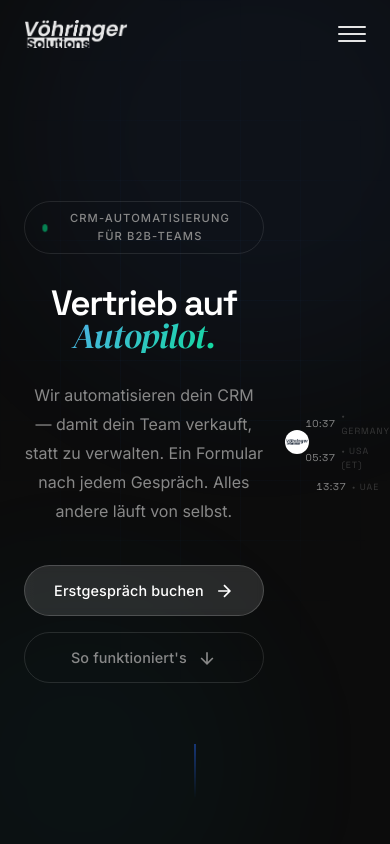
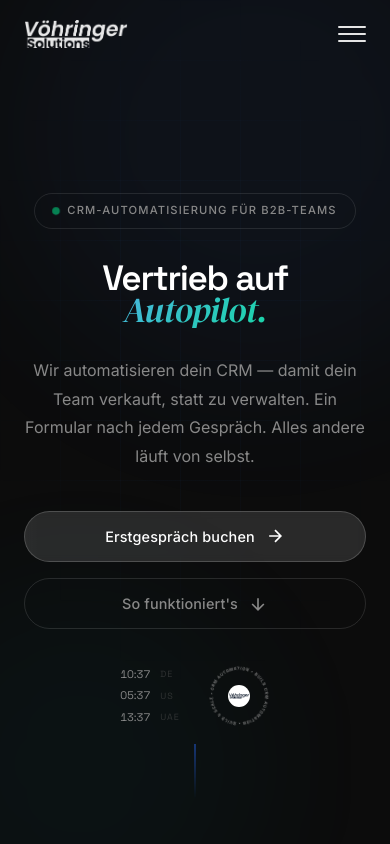
Before and after one commit to voehringersolutions/webseite, a website: page index.html in a window 390 px wide. Shown: the top 844 px of the page. Drawn offline with Linux system fonts and the light colour scheme; animation ran at ten frames a second.

Commit message:
Fix mobile layout: inline badge + timezone below hero buttons
On mobile (<768px), the absolute-positioned badge and timezone are
hidden and replaced with an inline version that flows naturally
below the CTA buttons, preventing overlap with hero text.

Co-Authored-By: Claude Opus 4.6 (1M context) <noreply@anthropic.com>

```diff
--- a/css/styles.css
+++ b/css/styles.css
@@ -898,51 +898,95 @@ ul {
     .rotating-badge {
         width: 110px;
         height: 110px;
-        bottom: 100px;
+        bottom: 80px;
         right: 30px;
     }
     .rotating-badge__text { font-size: 10px; }
     .rotating-badge__icon { width: 36px; height: 36px; }
     .timezone-display {
-        bottom: 100px;
+        bottom: 90px;
         left: 30px;
     }
 }
 
 @media (max-width: 768px) {
-    .rotating-badge {
+    .rotating-badge,
+    .timezone-display {
+        display: none;
+    }
+}
+
+.hero__mobile-extras {
+    display: none;
+}
+
+@media (max-width: 768px) {
+    .hero__mobile-extras {
+        display: flex;
+        align-items: center;
+        justify-content: center;
+        gap: 24px;
+        margin-top: 32px;
+        width: 100%;
+    }
+    .hero__mobile-extras .timezone-display-mobile {
+        display: flex;
+        flex-direction: column;
+        gap: 4px;
+    }
+    .hero__mobile-extras .tz-item {
+        font-family: 'Space Grotesk', monospace;
+        font-size: 11px;
+        color: var(--color-text-dim);
+        display: flex;
+        gap: 6px;
+        align-items: center;
+    }
+    .hero__mobile-extras .tz-time {
+        color: var(--color-text-muted);
+        font-variant-numeric: tabular-nums;
+        min-width: 38px;
+    }
+    .hero__mobile-extras .tz-label {
+        opacity: 0.5;
+        font-size: 9px;
+        text-transform: uppercase;
+        letter-spacing: 1px;
+    }
+    .hero__mobile-extras .rotating-badge-mobile {
+        width: 70px;
+        height: 70px;
+        flex-shrink: 0;
         position: relative;
-        bottom: auto;
-        right: auto;
-        width: 90px;
-        height: 90px;
-        margin: 0 auto;
-    }
-    .rotating-badge__text { font-size: 8px; letter-spacing: 2px; }
-    .rotating-badge__icon { width: 28px; height: 28px; }
-    .timezone-display {
-        position: relative;
-        bottom: auto;
-        left: auto;
-        align-items: center;
-        margin: 20px auto 0;
-    }
-    .timezone-display__item { font-size: 11px; }
-
-    .hero {
-        padding-bottom: 40px;
-    }
-}
-
-@media (max-width: 480px) {
-    .rotating-badge {
-        width: 80px;
-        height: 80px;
-    }
-    .rotating-badge__text { font-size: 7px; }
-    .rotating-badge__icon { width: 24px; height: 24px; }
-    .timezone-display__item { font-size: 10px; }
-    .timezone-display__label { font-size: 9px; }
+    }
+    .hero__mobile-extras .rotating-badge-mobile svg {
+        width: 100%;
+        height: 100%;
+        animation: rotateBadge 15s linear infinite;
+    }
+    .hero__mobile-extras .rotating-badge-mobile .badge-icon {
+        position: absolute;
+        top: 50%;
+        left: 50%;
+        transform: translate(-50%, -50%);
+        width: 22px;
+        height: 22px;
+        border-radius: 50%;
+        overflow: hidden;
+    }
+    .hero__mobile-extras .rotating-badge-mobile .badge-icon img {
+        width: 100%;
+        height: 100%;
+        object-fit: cover;
+    }
+    .hero__mobile-extras .rotating-badge-mobile text {
+        font-family: 'Space Grotesk', sans-serif;
+        font-size: 12px;
+        font-weight: 600;
+        fill: var(--color-text-muted);
+        letter-spacing: 2px;
+        text-transform: uppercase;
+    }
 }
 
 /* Hero Scroll Indicator */
--- a/index.html
+++ b/index.html
@@ -71,6 +71,21 @@
                         <span>So funktioniert's</span>
                         <svg width="20" height="20" viewBox="0 0 24 24" fill="none" stroke="currentColor" stroke-width="2"><path d="M12 5v14M5 12l7 7 7-7"/></svg>
                     </a>
+                </div>
+                <!-- Mobile-only: Badge + Timezone inline -->
+                <div class="hero__mobile-extras">
+                    <div class="timezone-display-mobile">
+                        <div class="tz-item"><span class="tz-time" id="tz-m-de"></span><span class="tz-label">DE</span></div>
+                        <div class="tz-item"><span class="tz-time" id="tz-m-us"></span><span class="tz-label">US</span></div>
+                        <div class="tz-item"><span class="tz-time" id="tz-m-ae"></span><span class="tz-label">UAE</span></div>
+                    </div>
+                    <div class="rotating-badge-mobile">
+                        <svg viewBox="0 0 200 200">
+                            <defs><path id="circlePathMobile" d="M 100,100 m -75,0 a 75,75 0 1,1 150,0 a 75,75 0 1,1 -150,0"/></defs>
+                            <text><textPath href="#circlePathMobile">CRM AUTOMATION • BUILD &amp; SCALE • CRM AUTOMATION • BUILD &amp; SCALE •</textPath></text>
+                        </svg>
+                        <div class="badge-icon"><img src="assets/logo-square.png" alt="VS"></div>
+                    </div>
                 </div>
             </div>
             <div class="hero__visual">
--- a/js/app.js
+++ b/js/app.js
@@ -71,6 +71,13 @@ document.addEventListener('DOMContentLoaded', () => {
         if (de) de.textContent = fmt('Europe/Berlin');
         if (us) us.textContent = fmt('America/New_York');
         if (ae) ae.textContent = fmt('Asia/Dubai');
+        // Mobile timezone clocks
+        const mDe = document.getElementById('tz-m-de');
+        const mUs = document.getElementById('tz-m-us');
+        const mAe = document.getElementById('tz-m-ae');
+        if (mDe) mDe.textContent = fmt('Europe/Berlin');
+        if (mUs) mUs.textContent = fmt('America/New_York');
+        if (mAe) mAe.textContent = fmt('Asia/Dubai');
     }
     updateTimezones();
     setInterval(updateTimezones, 30000);
```
